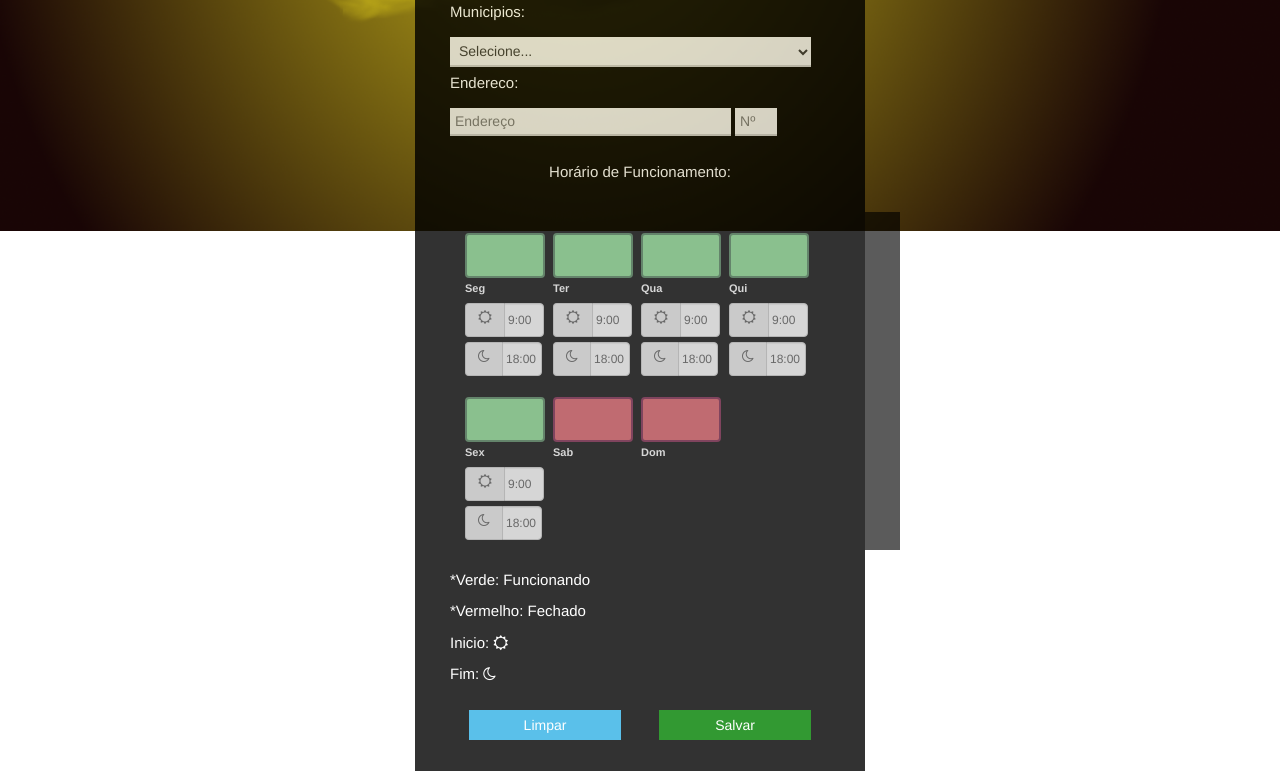
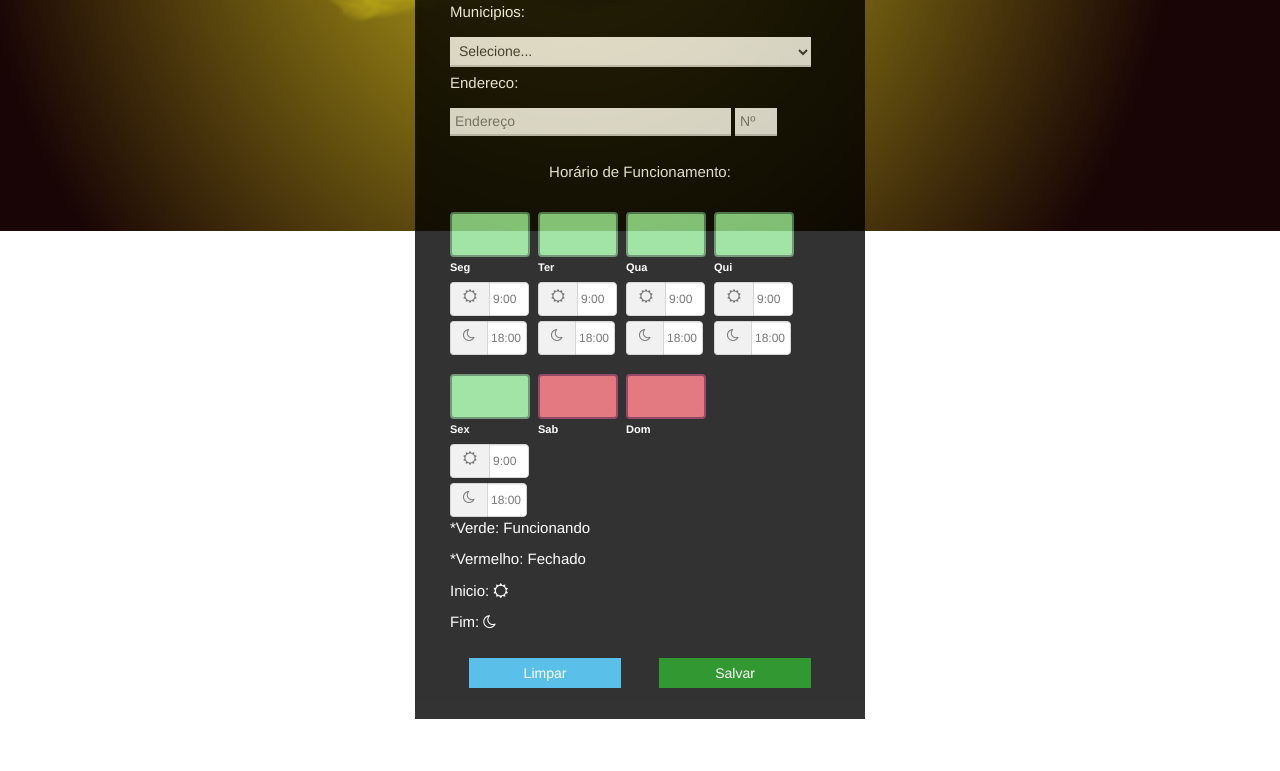
Before and after one commit to LuanAlflen/TCC-IFC, a PHP site: page /3info1/app/Views/Local/cadastrar.php?id=1 in a window 1280 px wide. Shown: the part 569-1340 px from the top of the page. After the commit the page ends 1288 px from the top, so only its background shows below. Run offline with PHP 8.4, Linux system fonts and the light colour scheme; the template is opened without the code that fills it, so the values that code supplies are empty; some libraries are stand-ins or nearby versions; some web fonts are replaced.

Commit message:
Add files via upload

```diff
--- a/TCC/app/Views/Local/cadastrar.php
+++ b/TCC/app/Views/Local/cadastrar.php
@@ -77,7 +77,7 @@
             </div>
             <br>
             <p style="text-align: center">Horário de Funcionamento:</p>
-            <div id="container" class="container">
+            <div id="container" class="">
                 <div>
                     <div id="businessHoursContainer3"></div>
                     <input id="businessHoursOutput1" name="horario" type="hidden">
```
